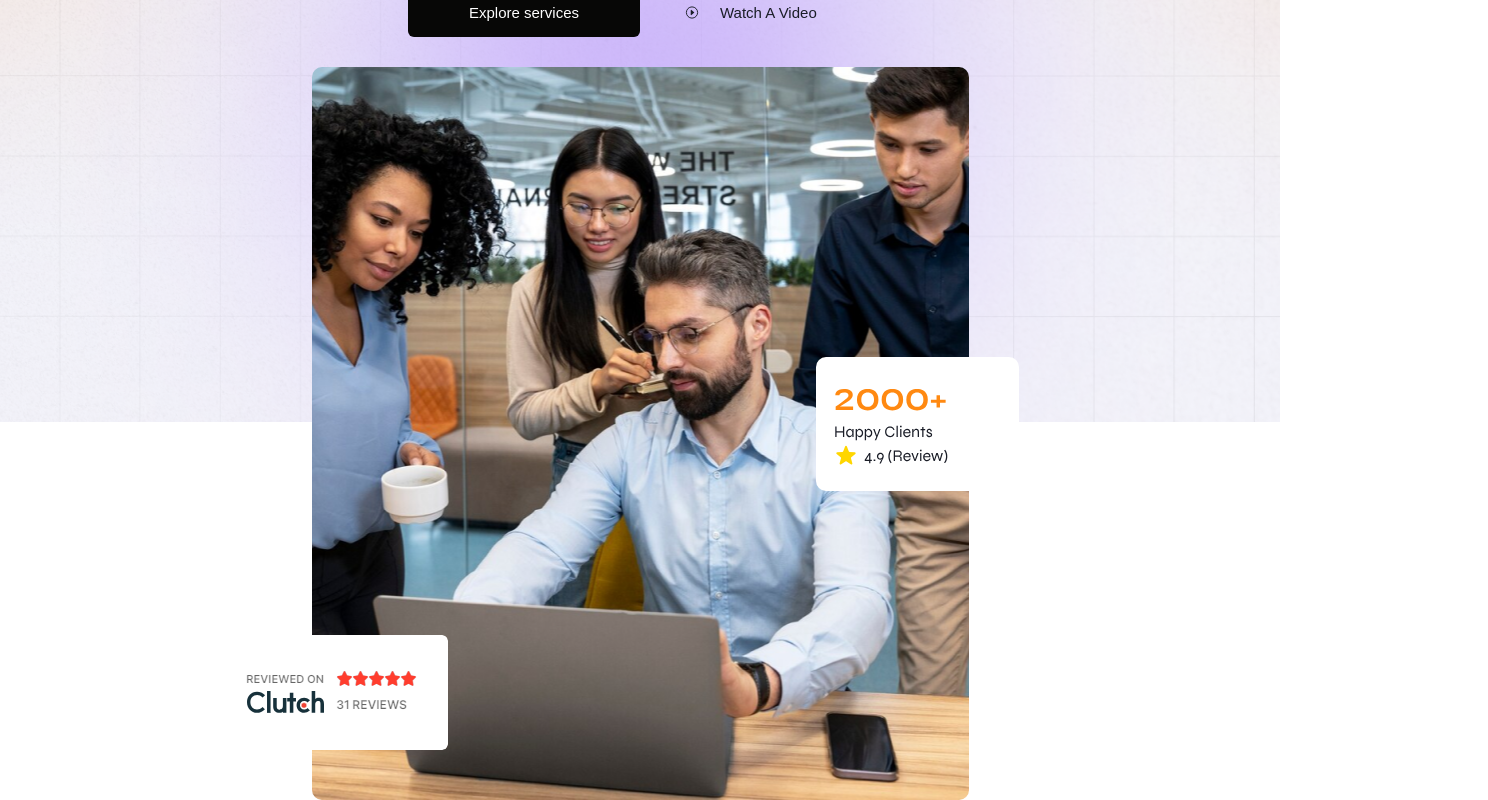
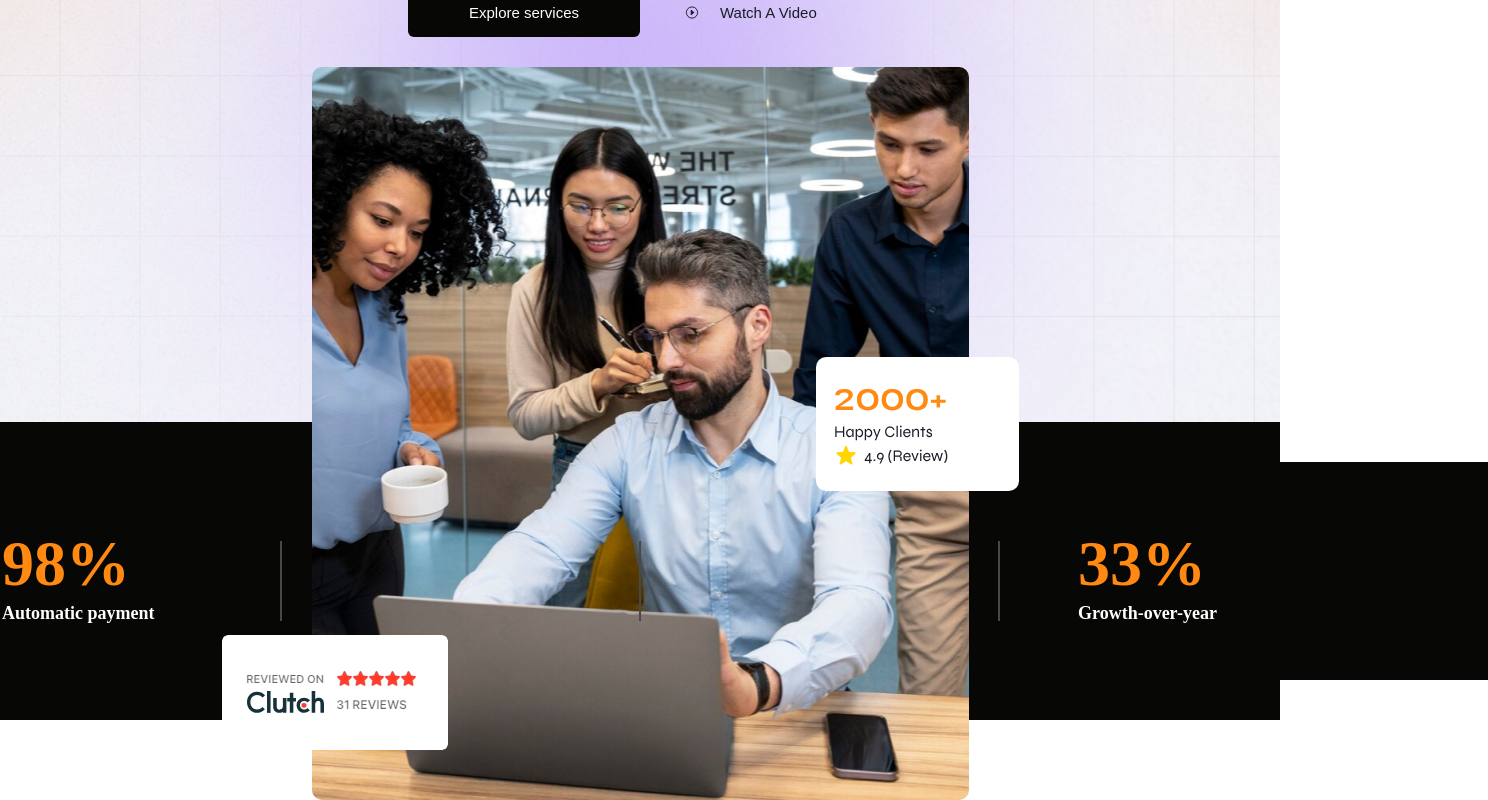
Before and after one commit to abdulaziz-sayfullayev/figma, a React (Create React App) app: page / in a window 1280 px wide. Shown: the part 553-1353 px from the top of the page, 1488 px wide, since content can reach past the window. Built offline with nearby package versions, Linux system fonts and the light colour scheme.

Commit message:
home1 page2 ham buldi to'liq

```diff
--- a/src/Components/Home/Pages/Page2/Page2.css
+++ b/src/Components/Home/Pages/Page2/Page2.css
@@ -0,0 +1,284 @@
+/* .Funfacts {
+    height: 218px;
+    display: flex;
+    padding: 0px 312px 0px 312px;
+    background: rgb(7, 7, 6);
+
+}
+
+.FunFact {
+    width: 1296px;
+    height: 218px;
+    display: flex;
+    flex-direction: row;
+    justify-content: space-between;
+    align-items: center;
+    padding: 56px 0px 56px 0px;
+    flex: none;
+    order: 0;
+    flex-grow: 0;
+    margin: 10px 0px;
+}
+
+.Fact1 {
+    width: 200px;
+    height: 106px;
+    display: flex;
+    gap: 8;
+    display: block;
+    padding: 0px;
+    margin: 0px 10px;
+}
+
+.Fact1>span {
+    width: 149px;
+    height: 72px;
+    display: flex;
+    gap: 8;
+    margin: 8px 0px;
+    color: rgb(255, 137, 17);
+    font-family: 'Syne';
+    font-size: 64px;
+    font-weight: 700;
+    line-height: 72px;
+    text-align: left;
+}
+
+.Fact1>p {
+    width: 200px;
+    height: 26px;
+    display: flex;
+    margin: 8px 0px;
+    color: rgb(255, 255, 255);
+    font-family: 'Syne';
+    font-size: 18px;
+    font-weight: 700;
+    line-height: 26px;
+}
+
+.Page2Line1 {
+    width: 80px;
+    height: 0;
+    margin: 0px 10px;
+    transform: rotate(90.00deg);
+    border: 1px solid rgb(71, 72, 74);
+}
+
+
+.Fact2 {
+    width: 200px;
+    height: 106px;
+    display: flex;
+    gap: 8;
+    display: block;
+    padding: 0px;
+    margin: 0px 10px;
+}
+
+.Fact2>span {
+    width: 149px;
+    height: 72px;
+    display: flex;
+    gap: 8;
+    margin: 8px 0px;
+    color: rgb(255, 137, 17);
+    font-family: 'Syne';
+    font-size: 64px;
+    font-weight: 700;
+    line-height: 72px;
+    text-align: left;
+}
+
+.Fact2>p {
+    width: 200px;
+    height: 26px;
+    display: flex;
+    margin: 8px 0px;
+    color: rgb(255, 255, 255);
+    font-family: 'Syne';
+    font-size: 18px;
+    font-weight: 700;
+    line-height: 26px;
+}
+
+.Page2Line2 {
+    width: 80px;
+    height: 0;
+    margin: 0px 10px;
+    transform: rotate(90.00deg);
+    border: 1px solid rgb(71, 72, 74);
+}
+
+.Fact3 {
+    width: 200px;
+    height: 106px;
+    display: flex;
+    gap: 8;
+    display: block;
+    padding: 0px;
+    margin: 0px 10px;
+}
+
+.Fact3>span {
+    width: 149px;
+    height: 72px;
+    display: flex;
+    gap: 8;
+    margin: 8px 0px;
+    color: rgb(255, 137, 17);
+    font-family: 'Syne';
+    font-size: 64px;
+    font-weight: 700;
+    line-height: 72px;
+    text-align: left;
+}
+
+.Fact3>p {
+    width: 200px;
+    height: 26px;
+    display: flex;
+    margin: 8px 0px;
+    color: rgb(255, 255, 255);
+    font-family: 'Syne';
+    font-size: 18px;
+    font-weight: 700;
+    line-height: 26px;
+}
+
+.Page2Line3 {
+    width: 80px;
+    height: 0;
+    margin: 0px 10px;
+    transform: rotate(90.00deg);
+    border: 1px solid rgb(71, 72, 74);
+}
+
+
+.Fact4 {
+    width: 200px;
+    height: 106px;
+    display: flex;
+    gap: 8;
+    display: block;
+    padding: 0px;
+    margin: 0px 10px;
+}
+
+.Fact4>span {
+    width: 149px;
+    height: 72px;
+    display: flex;
+    gap: 8;
+    margin: 8px 0px;
+    color: rgb(255, 137, 17);
+    font-family: 'Syne';
+    font-size: 64px;
+    font-weight: 700;
+    line-height: 72px;
+    text-align: left;
+}
+
+.Fact4>p {
+    width: 200px;
+    height: 26px;
+    display: flex;
+    margin: 8px 0px;
+    color: rgb(255, 255, 255);
+    font-family: 'Syne';
+    font-size: 18px;
+    font-weight: 700;
+    line-height: 26px;
+} */
+
+
+
+.funfacts-section {
+    background-color: rgb(7, 7, 6);
+    padding: 40px 312px;
+    display: flex;
+    justify-content: center;
+}
+
+.Funfacts {
+    height: 218px;
+    display: flex;
+    background: rgb(7, 7, 6);
+}
+
+.FunFact {
+    width: 1296px;
+    height: 218px;
+    display: flex;
+    flex-direction: row;
+    justify-content: space-between;
+    align-items: center;
+    padding: 56px 0px;
+    flex: none;
+    order: 0;
+    flex-grow: 0;
+    margin: 10px 0px;
+}
+
+.Fact {
+    width: 200px;
+    height: 106px;
+    display: flex;
+    flex-direction: column;
+    align-items: flex-start;
+    margin: 0px 10px;
+}
+
+.Fact > span {
+    color: rgb(255, 137, 17);
+    font-family: 'Syne';
+    font-size: 64px;
+    font-weight: 700;
+    line-height: 72px;
+    text-align: left;
+}
+
+.Fact > p {
+    color: rgb(255, 255, 255);
+    font-family: 'Syne';
+    font-size: 18px;
+    font-weight: 700;
+    line-height: 26px;
+}
+
+.divider {
+    width: 80px;
+    border: 1px solid rgb(71, 72, 74);
+    transform: rotate(90deg);
+    margin: 0px 10px;
+}
+
+@media (max-width: 1440px) {
+    .funfacts-section {
+        padding: 40px 200px;
+    }
+    .Funfacts {
+        padding: 0 200px;
+    }
+}
+
+@media (max-width: 1024px) {
+    .funfacts-section {
+        padding: 40px 50px;
+    }
+    .Funfacts {
+        padding: 0 50px;
+        justify-content: center;
+    }
+}
+
+@media (max-width: 768px) {
+    .FunFact {
+        flex-direction: column;
+        gap: 20px;
+    }
+    .divider {
+        width: 60px;
+        height: 1px;
+        transform: rotate(0deg);
+    }
+}
--- a/src/Components/Home/Pages/Page2/Page2.js
+++ b/src/Components/Home/Pages/Page2/Page2.js
@@ -1,11 +1,59 @@
-import React from 'react'
-import "./Page2.css"
+import React, { useEffect, useState } from 'react';
+import "./Page2.css";
+
+function Counter({ endValue, duration }) {
+  const [value, setValue] = useState(0);
+
+  useEffect(() => {
+    let start = 0;
+    const increment = endValue / (duration * 60);
+
+    const counter = setInterval(() => {
+      start += increment;
+      if (start >= endValue) {
+        clearInterval(counter);
+        setValue(endValue);
+      } else {
+        setValue(Math.ceil(start));
+      }
+    }, 1000 / 60);
+
+    return () => clearInterval(counter);
+  }, [endValue, duration]);
+
+  return <span>{value}{endValue >= 100 ? "+" : "%"}</span>;
+}
+
 function Page2() {
   return (
     <div>
-
+      <section className="funfacts-section">
+        <div className="Funfacts">
+          <div className="FunFact">
+            <div className="Fact">
+              <Counter endValue={98} duration={1} />
+              <p>Automatic payment</p>
+            </div>
+            <span className='divider'></span>
+            <div className="Fact">
+              <Counter endValue={100} duration={1} />
+              <p>New users per week</p>
+            </div>
+            <span className='divider'></span>
+            <div className="Fact">
+              <Counter endValue={110} duration={1} />
+              <p>Monthly active users</p>
+            </div>
+            <span className='divider'></span>
+            <div className="Fact">
+              <Counter endValue={33} duration={1} />
+              <p>Growth-over-year</p>
+            </div>
+          </div>
+        </div>
+      </section>
     </div>
-  )
+  );
 }
 
-export default Page2
+export default Page2;
```
